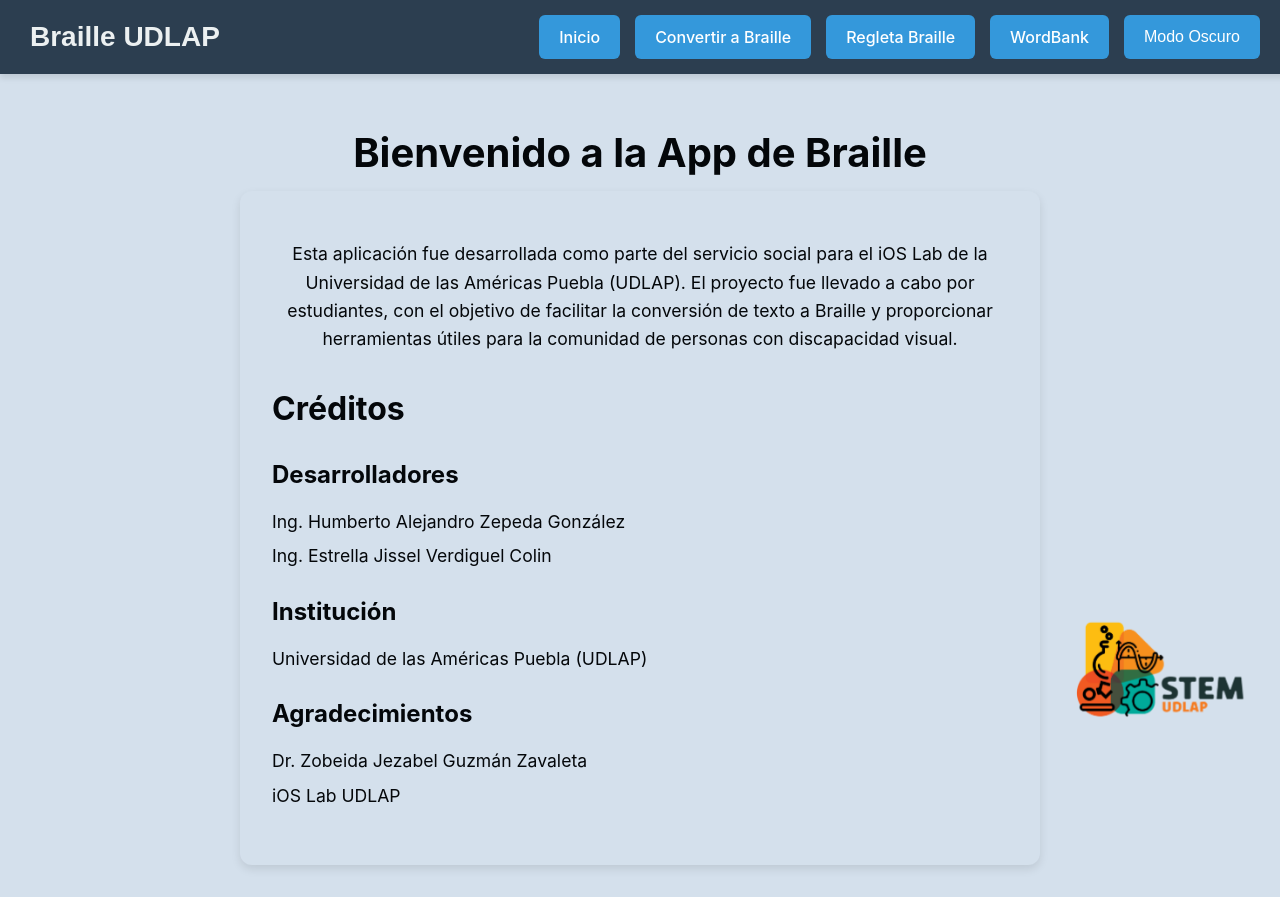
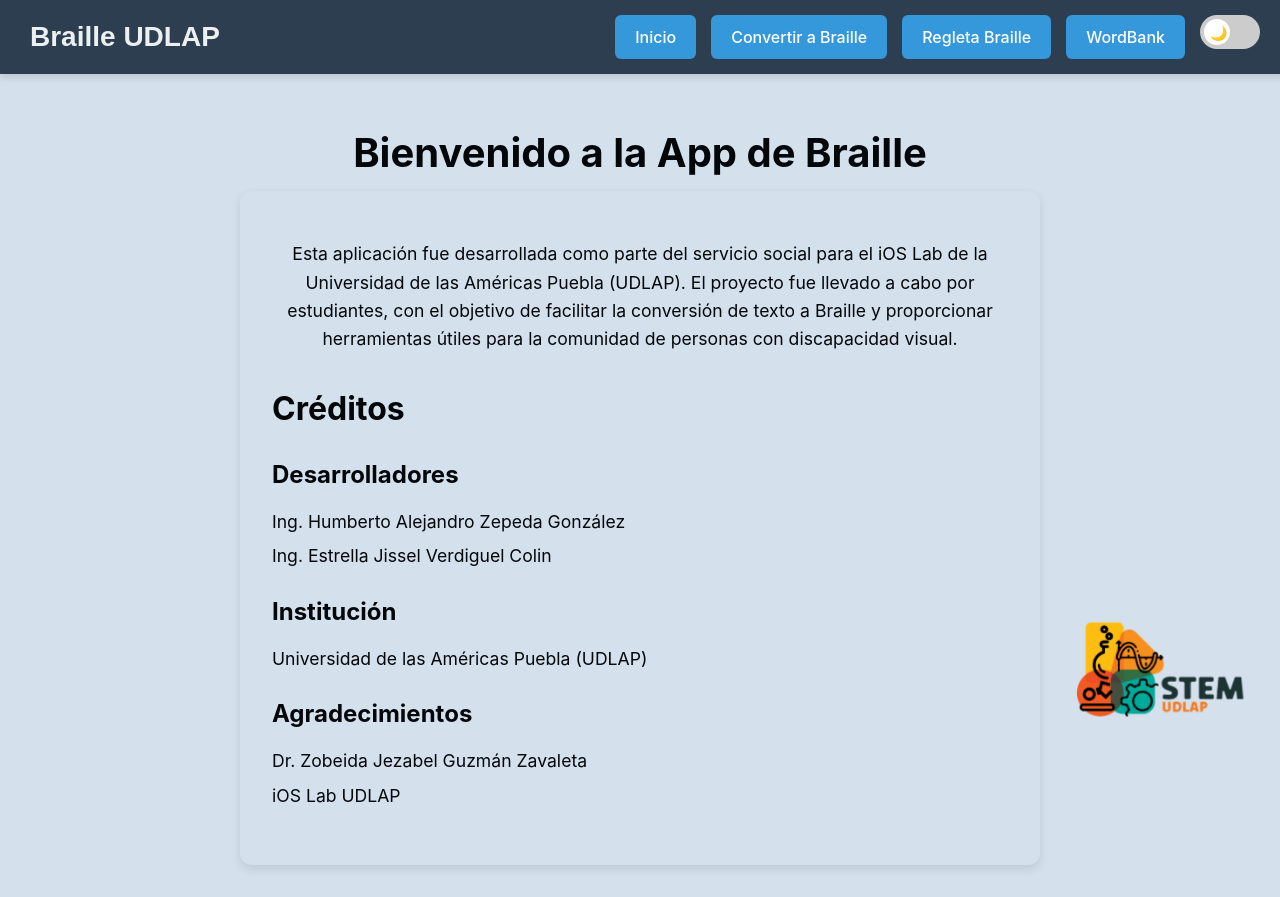
Before and after one commit to zepedag/Braille-Web-App, a React (Vite) app: page /wordbank in a window 1280 px wide. Built offline with nearby package versions, Linux system fonts and the light colour scheme.

Commit message:
Switch dark mode

```diff
--- a/src/models/NavBar.jsx
+++ b/src/models/NavBar.jsx
@@ -7,16 +7,29 @@
     <nav className="navbar">
       <div className="navbar-title">Braille UDLAP</div>
       <div className="navbar-buttons">
-        <Link to="/" className="navbar-button">Inicio</Link>
-        <Link to="/convert" className="navbar-button">Convertir a Braille</Link>
-        <Link to="/slate" className="navbar-button">Regleta Braille</Link>
-        <Link to="/wordbank" className="navbar-button">WordBank</Link>
-        <button
-          onClick={() => setTheme(theme === "dark" ? "light" : "dark")}
-          className="navbar-button"
-        >
-          {theme === "dark" ? "Modo Claro" : "Modo Oscuro"}
-        </button>
+        <Link to="/" className="navbar-button">
+          Inicio
+        </Link>
+        <Link to="/convert" className="navbar-button">
+          Convertir a Braille
+        </Link>
+        <Link to="/slate" className="navbar-button">
+          Regleta Braille
+        </Link>
+        <Link to="/wordbank" className="navbar-button">
+          WordBank
+        </Link>
+        <div className="theme-switch">
+          <input
+            type="checkbox"
+            id="theme-toggle"
+            checked={theme === "dark"}
+            onChange={() => setTheme(theme === "dark" ? "light" : "dark")}
+          />
+          <label htmlFor="theme-toggle" className="theme-switch-label">
+            <span className="theme-switch-slider"></span>
+          </label>
+        </div>
       </div>
     </nav>
   );
--- a/src/styles/Navbar.css
+++ b/src/styles/Navbar.css
@@ -54,3 +54,64 @@
   outline: none;
   box-shadow: 0 0 0 3px rgba(52, 152, 219, 0.5);
 }
+
+.theme-switch {
+  position: relative;
+  display: inline-block;
+  width: 60px;
+  height: 34px;
+}
+
+.theme-switch input {
+  opacity: 0;
+  width: 0;
+  height: 0;
+}
+
+.theme-switch-label {
+  position: absolute;
+  cursor: pointer;
+  top: 0;
+  left: 0;
+  right: 0;
+  bottom: 0;
+  background-color: #ccc;
+  transition: 0.4s;
+  border-radius: 34px;
+}
+
+.theme-switch-label:before {
+  position: absolute;
+  content: "";
+  height: 26px;
+  width: 26px;
+  left: 4px;
+  bottom: 4px;
+  background-color: white;
+  transition: 0.4s;
+  border-radius: 50%;
+}
+
+input:checked + .theme-switch-label {
+  background-color: #2196f3;
+}
+
+input:checked + .theme-switch-label:before {
+  transform: translateX(26px);
+}
+
+.theme-switch-label::after {
+  content: "🌙";
+  position: absolute;
+  top: 50%;
+  left: 10px;
+  transform: translateY(-50%);
+  font-size: 14px;
+  color: white;
+}
+
+input:checked + .theme-switch-label::after {
+  content: "☀️";
+  left: auto;
+  right: 10px;
+}
```
